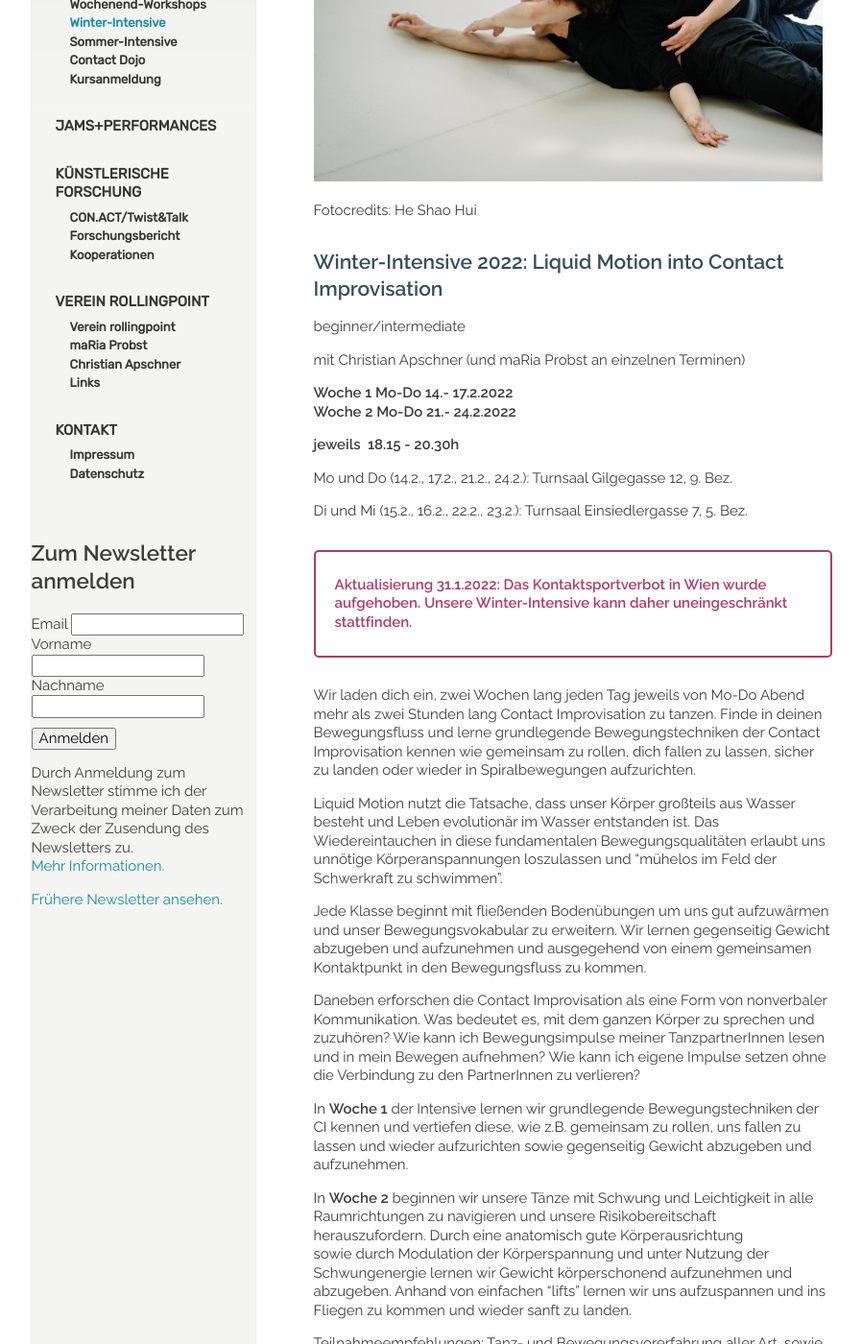
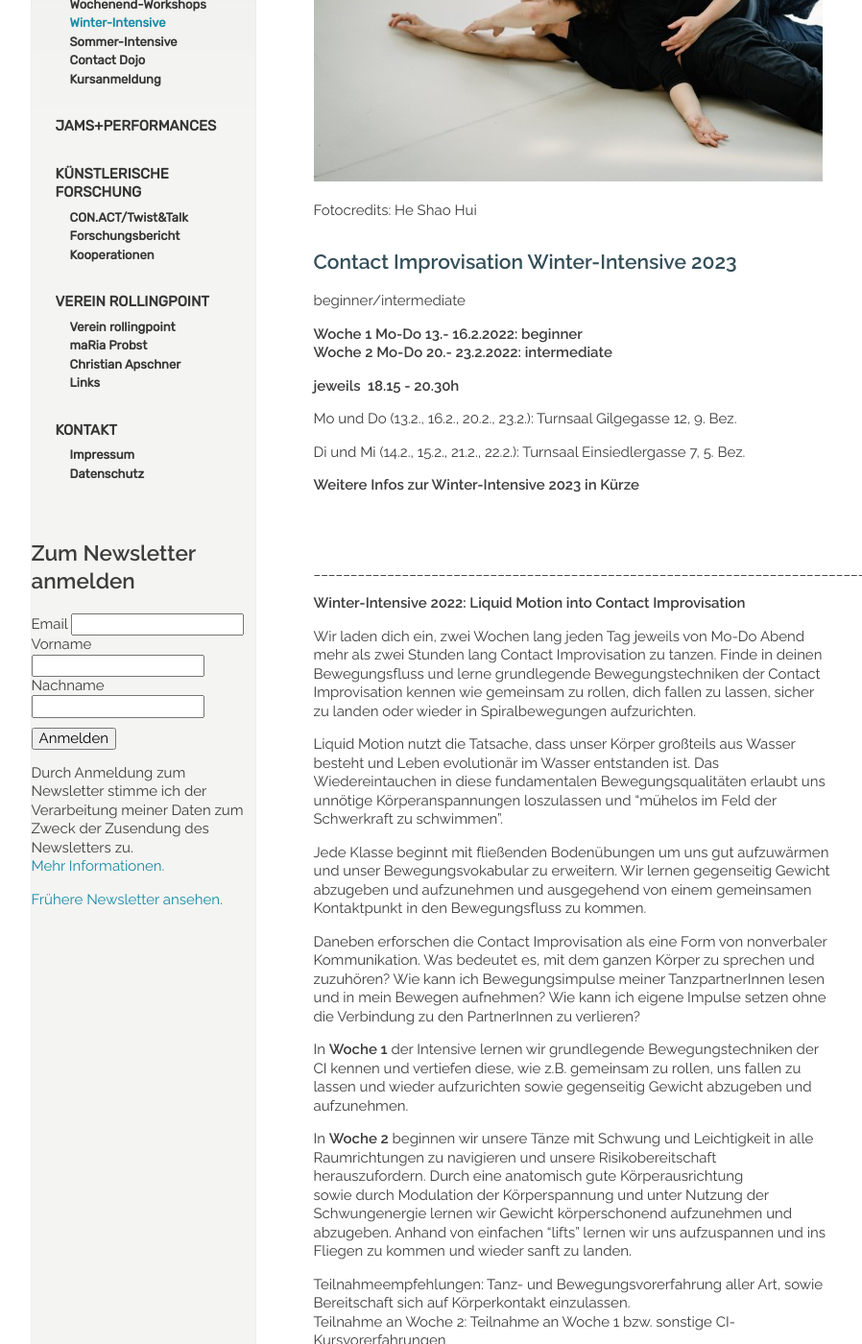
Before and after one commit to manulari/rollingpointat, a Jekyll site: the page built from _pages_de/winterintensive.md, in a window 1280 px wide and 1400 px high, scrolled down 349 px. Shown: the whole window at 96% size, without its empty margins (152-1050 px from the left). Built offline with Jekyll 4.4.1, drawn with Linux system fonts in a browser that asks for light colours; comment, search, counter and statistics services are not loaded; some of the changed text lies outside the part shown.

Commit message:
Update page (de) “winterintensive”

```diff
--- a/_pages_de/winterintensive.md
+++ b/_pages_de/winterintensive.md
@@ -8,22 +8,27 @@ title: Winter-Intensive
 
 Fotocredits: He Shao Hui
 
-## **Winter-Intensive 2022: Liquid Motion into Contact Improvisation**
+## **Contact Improvisation Winter-Intensive 2023**
 
 beginner/intermediate
 
-mit Christian Apschner (und maRia Probst an einzelnen Terminen)
-
-**Woche 1 Mo-Do 14.- 17.2.2022**\
-**Woche 2 Mo-Do 21.- 24.2.2022**
+**Woche 1 Mo-Do 13.- 16.2.2022: beginner**\
+**Woche 2 Mo-Do 20.- 23.2.2022: intermediate**
 
 **jeweils  18.15 - 20.30h**
 
-Mo und Do (14.2., 17.2., 21.2., 24.2.): Turnsaal Gilgegasse 12, 9. Bez.
+Mo und Do (13.2., 16.2., 20.2., 23.2.): Turnsaal Gilgegasse 12, 9. Bez.
 
-Di und Mi (15.2., 16.2., 22.2., 23.2.): Turnsaal Einsiedlergasse 7, 5. Bez.
+Di und Mi (14.2., 15.2., 21.2., 22.2.): Turnsaal Einsiedlergasse 7, 5. Bez.
 
-> **Aktualisierung 31.1.2022: Das Kontaktsportverbot in Wien wurde aufgehoben. Unsere Winter-Intensive kann daher uneingeschränkt stattfinden.**
+**Weitere Infos zur Winter-Intensive 2023 in Kürze**
+
+&nbsp;
+
+&nbsp;\
+\_\_\_\_\_\_\_\_\_\_\_\_\_\_\_\_\_\_\_\_\_\_\_\_\_\_\_\_\_\_\_\_\_\_\_\_\_\_\_\_\_\_\_\_\_\_\_\_\_\_\_\_\_\_\_\_\_\_\_\_\_\_\_\_\_\_\_\_\_\_\_\_\_\_\_\_\_\_\_\_\_\_\_\_\_\_
+
+**Winter-Intensive 2022: Liquid Motion into Contact Improvisation**
 
 Wir laden dich ein, zwei Wochen lang jeden Tag jeweils von Mo-Do Abend mehr als zwei Stunden lang Contact Improvisation zu tanzen. Finde in deinen Bewegungsfluss und lerne grundlegende Bewegungstechniken der Contact Improvisation kennen wie gemeinsam zu rollen, dich fallen zu lassen, sicher zu landen oder wieder in Spiralbewegungen aufzurichten.
 
```
Also changed, not shown: other parts of _pages_de/winterintensive.md (+1 -1 lines).
